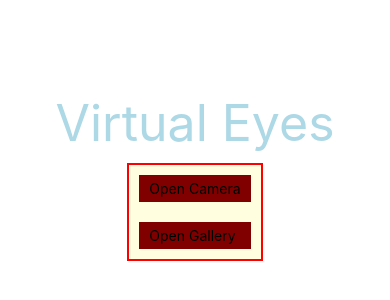
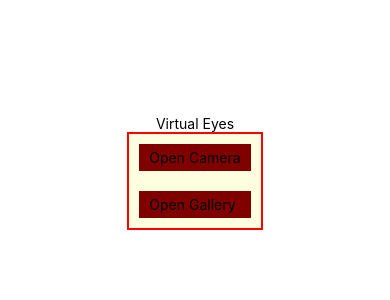
Before and after one commit to Im-Madhur-Gupta/virtual-eyes-frontend, a React Native app: screen / in a window 390 px wide. Shown: the part 250-550 px from the top of the page. Built offline with nearby package versions, Linux system fonts and the light colour scheme.

Commit message:
removes uneccessary dependencies

```diff
--- a/App.js
+++ b/App.js
@@ -1,24 +1,19 @@
 import { StatusBar } from "expo-status-bar";
 import React from "react";
+import { NavigationContainer } from "@react-navigation/native";
 import { StyleSheet, Text, View } from "react-native";
 
 import DescribeImage from "./src/components/DescribeImage";
 
 export default function App() {
   return (
-    <View style={styles.container}>
-      <Text
-        style={{
-          color: "lightblue",
-          fontSize: 50,
-          padding: 10,
-        }}
-      >
-        Virtual Eyes
-      </Text>
-      <DescribeImage />
-      <StatusBar style="auto" />
-    </View>
+    <NavigationContainer>
+      <View style={styles.container}>
+        <Text>Virtual Eyes</Text>
+        <DescribeImage />
+        <StatusBar style="auto" />
+      </View>
+    </NavigationContainer>
   );
 }
 
```
Also changed, not shown: package.json (+7 -4 lines), 1 other file (tests, documents, lock files or other folders).
